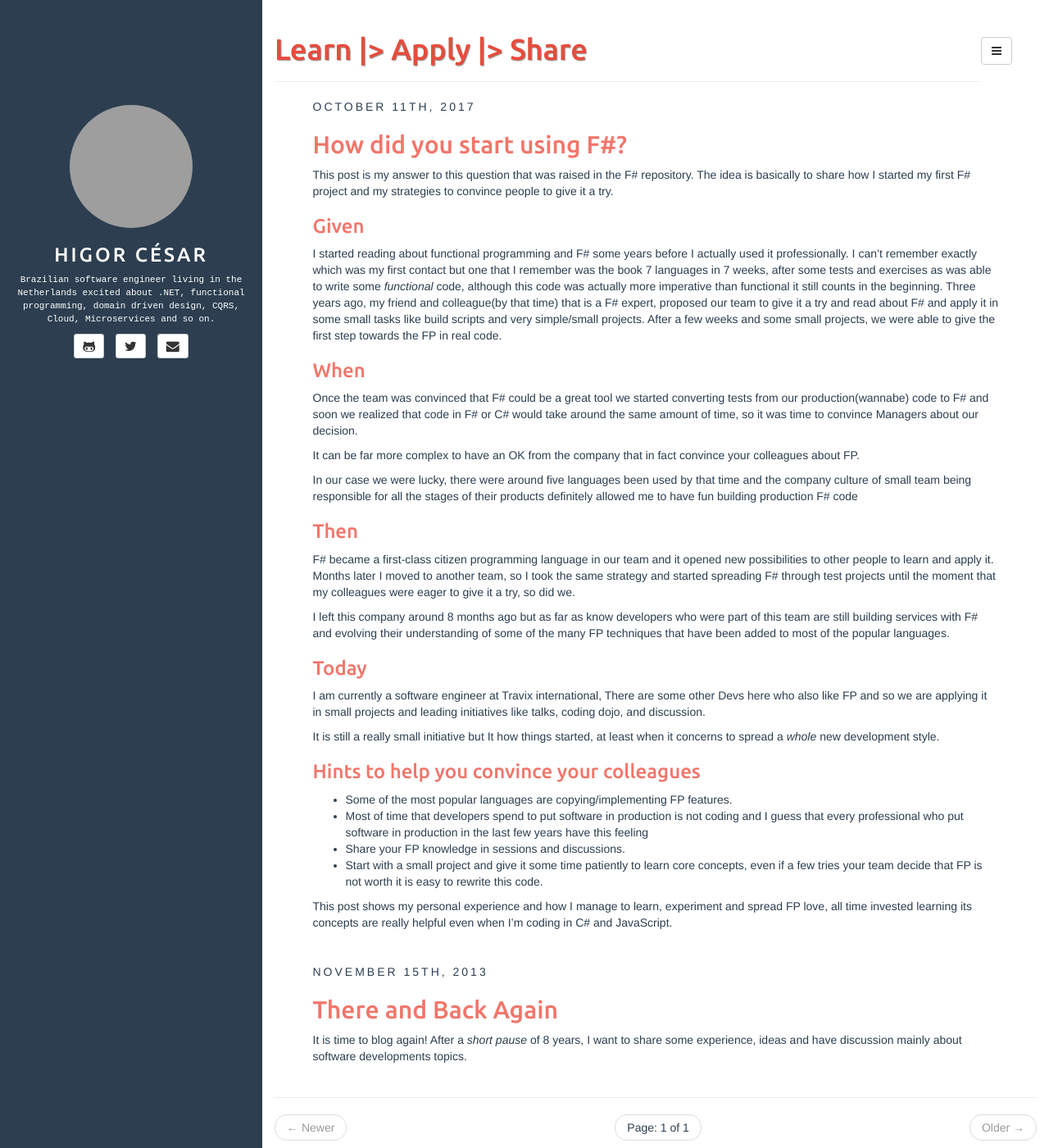
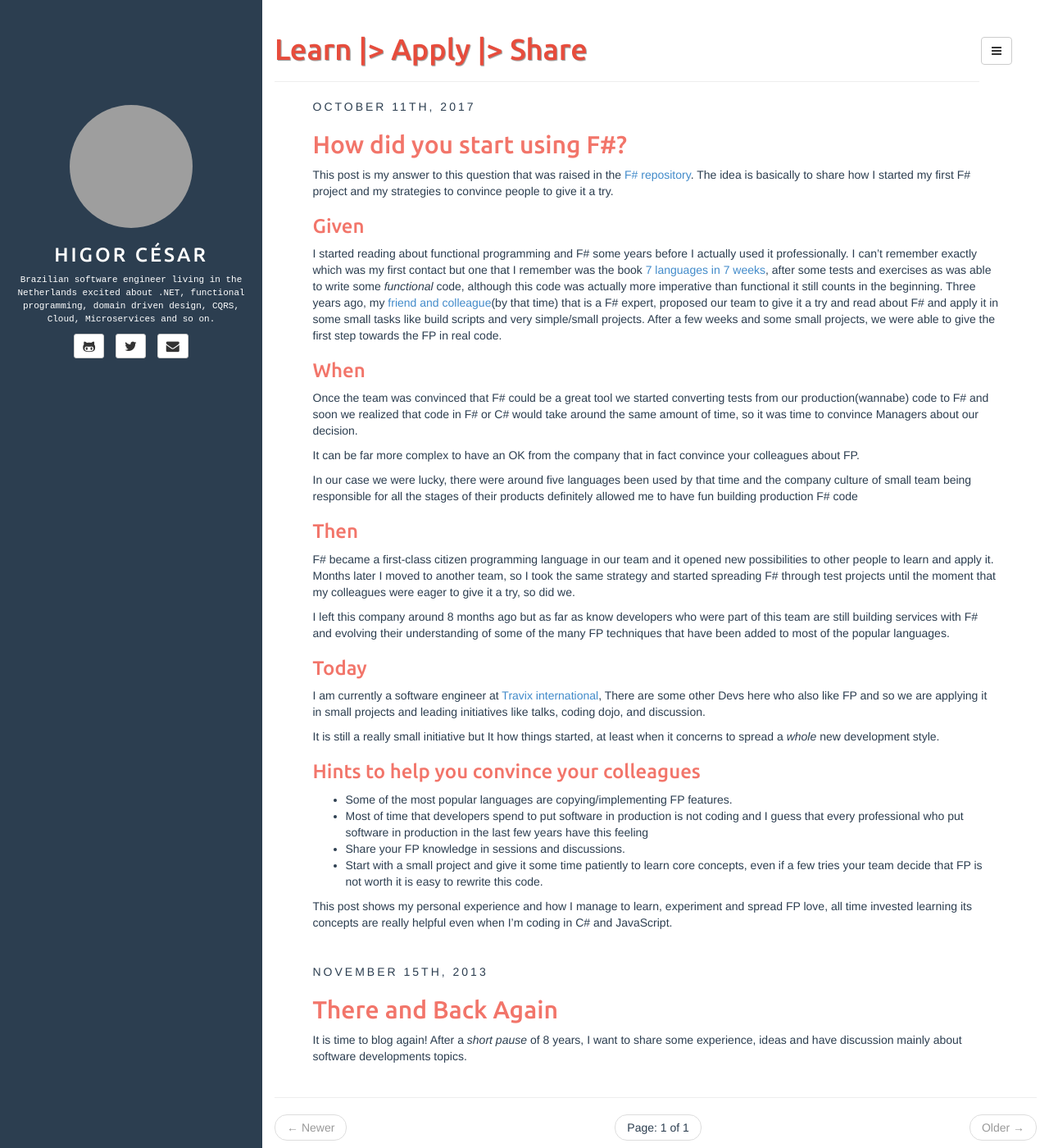
Before and after one commit to HigorCesar/higorcesar.github.io, a Jekyll site: the page built from index.html, in a window 1280 px wide and 1400 px high. Shown: the whole window at 82% size. Built offline with Jekyll 4.4.1, drawn with Linux system fonts in a browser that asks for light colours; the list of posts is cut into pages by our own code; grey boxes are pictures that could not be loaded.

Commit message:
Change link color

```diff
--- a/assets/css/style.css
+++ b/assets/css/style.css
@@ -111,8 +111,8 @@ article {
 	padding: 0 5% 0;
 }
 
-article.home div a, article.home pre a { color: #2c3e50; }
-article.home div a:hover, article.home pre a:hover { color: #2c3e50; text-decoration: none; }
+article.home div a, article.home pre a { color: #428bca; }
+article.home div a:hover, article.home pre a:hover { color: #428bca; text-decoration: none; }
 article img { max-width: 100%; }
 
 h1,h2,h3,h4,h5,h6 { font-family: 'Ubuntu', sans-serif; }
```
